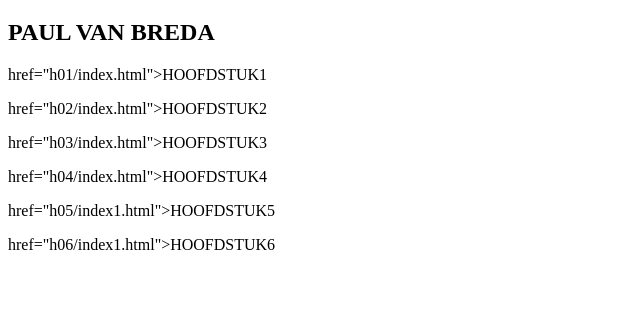
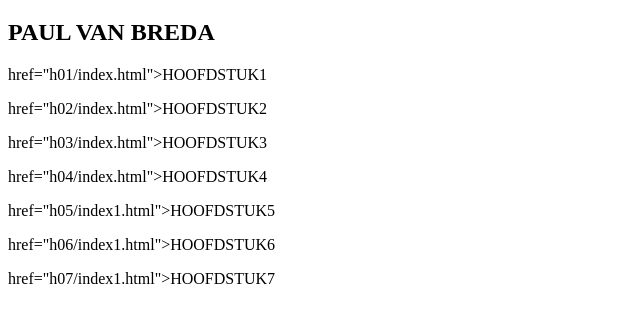
Before and after one commit to paulroc/HTML-cursus, a plain HTML site: page index.html in a window 1280 px wide. Shown: the part 61-384 px from the top of the page, without its empty margins (0-640 px from the left). Drawn offline with Linux system fonts and the light colour scheme.

Commit message:
alles behalve h08 klaar

```diff
--- a/index.html
+++ b/index.html
@@ -13,5 +13,6 @@
 <p> href="h04/index.html">HOOFDSTUK4</p>
 <p> href="h05/index1.html">HOOFDSTUK5</p>
 <p> href="h06/index1.html">HOOFDSTUK6</p>
+<p> href="h07/index1.html">HOOFDSTUK7</p>
 </body>
 </html>
```
